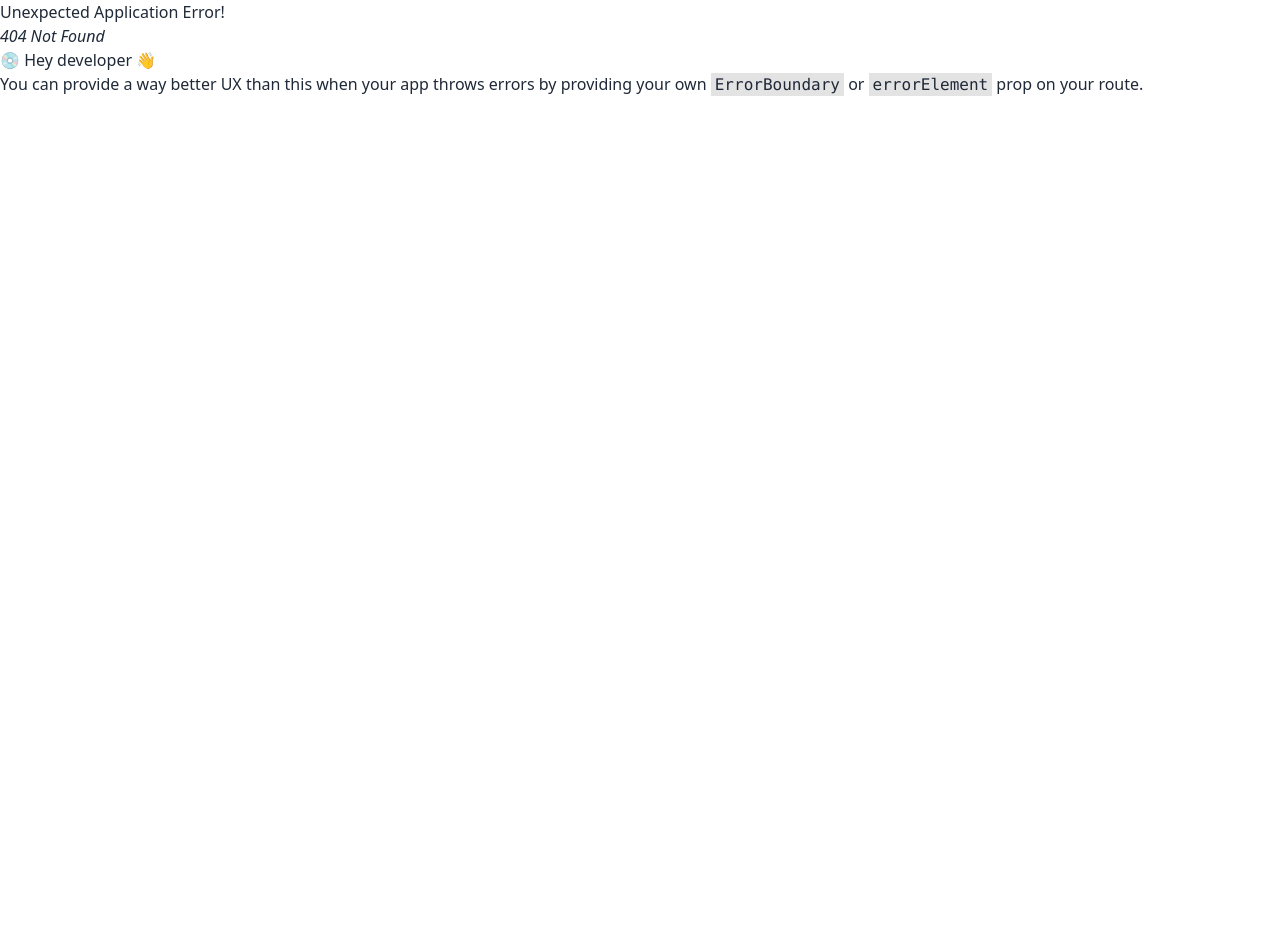
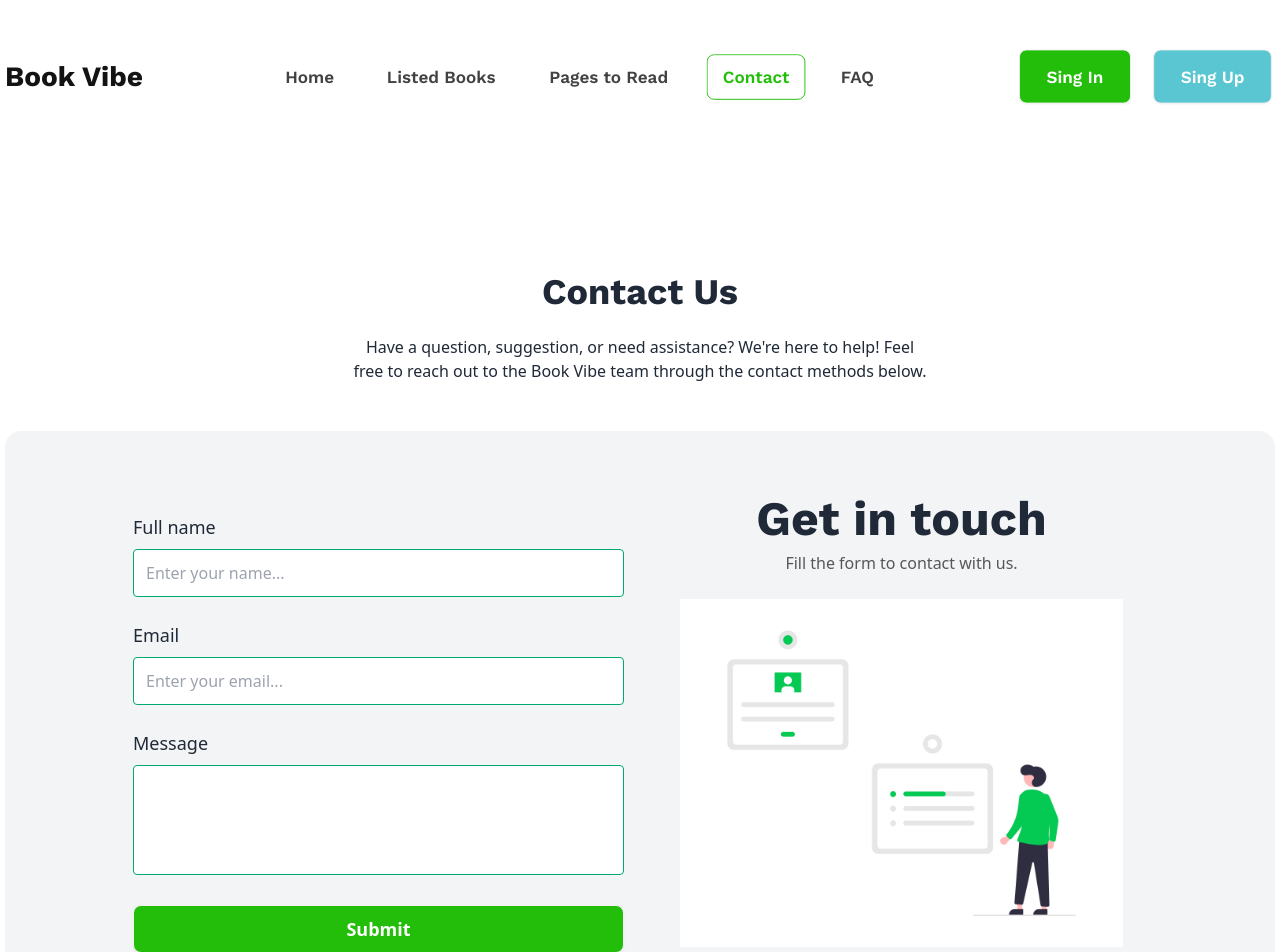
Before and after one commit to omor777/Book-Vibe, a React (Vite) app: page /contact in a window 1280 px wide. Before the commit this address had no page. Shown: the top 952 px of the page. Before the commit the page ends 800 px from the top, so only its background shows below. Built offline with nearby package versions, Linux system fonts and the light colour scheme; a web font is replaced by a local one.

Commit message:
added contact us page

```diff
--- a/src/Routes/Router.jsx
+++ b/src/Routes/Router.jsx
@@ -5,6 +5,7 @@ import Home from "../pages/Home/Home";
 import ListedBooks from "../pages/ListedBooks/ListedBooks";
 import PagesToRead from "../pages/PagesToRead/PagesToRead";
 import Faq from "../pages/Faq/Faq";
+import ContactUs from "../pages/ContactUs/ContactUs";
 
 const router = createBrowserRouter([
   {
@@ -25,6 +26,10 @@ const router = createBrowserRouter([
         element: <PagesToRead />,
       },
       {
+        path: "/contact",
+        element: <ContactUs />,
+      },
+      {
         path: "/book/:id",
         element: <BookDetails />,
         loader: () => fetch("/books.json"),
--- a/src/components/Navbar/Navbar.jsx
+++ b/src/components/Navbar/Navbar.jsx
@@ -42,6 +42,17 @@ const Navbar = () => {
         >
           Pages to Read
         </NavLink>
+
+        <NavLink
+          to={"/contact"}
+          className={({ isActive }) => {
+            return isActive
+              ? "text-lg font-work-sans btn btn-outline text-green-900  font-semibold  rounded-lg border border-green-900 cursor-pointer hover:bg-green-900 hover:border-green-900"
+              : "text-black-80 text-lg font-work-sans btn bg-transparent border-none shadow-none hover:bg-green-5 hover:text-green-900";
+          }}
+        >
+          Contact
+        </NavLink>
         <NavLink
           to={"/faq"}
           className={({ isActive }) => {
--- a/src/layouts/Root.jsx
+++ b/src/layouts/Root.jsx
@@ -7,7 +7,7 @@ import Button from "../components/Button/Button";
 export const ToggleContext = createContext(null);
 
 const Root = () => {
-  const [toggleValue, setToggleValue] = useState("my-drawer");
+  const [toggleValue] = useState("my-drawer");
 
   return (
     <>
@@ -37,7 +37,7 @@ const Root = () => {
                   className={({ isActive }) => {
                     return isActive
                       ? "text-lg font-work-sans btn btn-outline text-green-900  font-semibold  rounded-lg border border-green-900 cursor-pointer hover:bg-green-900 hover:border-green-900"
-                      : "text-black-80 text-lg font-work-sans btn bg-transparent border-none shadow-none hover:bg-green-5 hover:text-green-900";
+                      : "text-black-80 text-lg font-work-sans btn  bg-transparent border-none shadow-none hover:bg-green-5 hover:text-green-900";
                   }}
                 >
                   Home
@@ -47,7 +47,7 @@ const Root = () => {
                   className={({ isActive }) => {
                     return isActive
                       ? "text-lg font-work-sans btn btn-outline text-green-900  font-semibold  rounded-lg border border-green-900 cursor-pointer hover:bg-green-900 hover:border-green-900"
-                      : "text-black-80 text-lg font-work-sans btn bg-transparent border-none shadow-none hover:bg-green-5 hover:text-green-900";
+                      : "text-black-80 text-lg font-work-sans btn  bg-transparent border-none shadow-none hover:bg-green-5 hover:text-green-900";
                   }}
                 >
                   Listed Books
@@ -61,6 +61,17 @@ const Root = () => {
                   }}
                 >
                   Pages to Read
+                </NavLink>
+
+                <NavLink
+                  to={"/contact"}
+                  className={({ isActive }) => {
+                    return isActive
+                      ? "text-lg font-work-sans btn btn-outline text-green-900  font-semibold  rounded-lg border border-green-900 cursor-pointer hover:bg-green-900 hover:border-green-900"
+                      : "text-black-80 text-lg font-work-sans btn bg-transparent border-none shadow-none hover:bg-green-5 hover:text-green-900";
+                  }}
+                >
+                  Contact
                 </NavLink>
                 <NavLink
                   to={"/faq"}
--- /dev/null
+++ b/src/pages/ContactUs/ContactUs.jsx
@@ -0,0 +1,76 @@
+import formImg from "../../assets/contact.png";
+
+const ContactUs = () => {
+  return (
+    <section className="container ">
+      <h2 className="text-[clamp(24px,5vw,36px)] font-bold font-work-sans text-center mt-40">
+        Contact Us
+      </h2>
+      <p className="max-w-xl text-center mx-auto mt-4">
+        Have a question, suggestion, or need assistance? We{"'"}re here to help!
+        Feel free to reach out to the Book Vibe team through the contact methods
+        below.
+      </p>
+      <div className=" flex items-center justify-center mt-12">
+        <div className="grid grid-cols-1 gap-8 px-8 py-16 mx-auto  md:grid-cols-2 md:px-12 lg:px-16 xl:px-32 bg-gray-100 rounded-2xl items-center">
+          <form className="space-y-6 order-1 md:-order-1">
+            <div>
+              <label htmlFor="name" className="mb-2 block text-lg font-medium">
+                Full name
+              </label>
+              <input
+                id="name"
+                type="text"
+                placeholder="Enter your name..."
+                className="w-full p-3 rounded input input-success"
+              />
+            </div>
+            <div>
+              <label htmlFor="email" className="mb-2 block text-lg font-medium">
+                Email
+              </label>
+              <input
+                id="email"
+                type="email"
+                className="w-full p-3 rounded input input-success"
+                placeholder="Enter your email..."
+              />
+            </div>
+            <div>
+              <label
+                htmlFor="message"
+                className="mb-2 block text-lg font-medium"
+              >
+                Message
+              </label>
+              <textarea
+                id="message"
+                rows="3"
+                className="w-full p-3 rounded textarea textarea-success resize-none"
+              ></textarea>
+            </div>
+            <button
+              type="submit"
+              className="w-full   btn bg-green-900 text-white font-semibold text-lg hover:bg-green-900 hover:border-green-900"
+            >
+              Submit
+            </button>
+          </form>
+          <div className="flex flex-col justify-between ">
+            <div className="space-y-2">
+              <h2 className="text-4xl font-bold leading-tight lg:text-5xl text-center font-work-sans">
+                Get in touch
+              </h2>
+              <div className="text-black-70 text-center">
+                Fill the form to contact with us.
+              </div>
+            </div>
+            <img src={formImg} alt="" className="p-6" />
+          </div>
+        </div>
+      </div>
+    </section>
+  );
+};
+
+export default ContactUs;
--- a/src/pages/Faq/Faq.jsx
+++ b/src/pages/Faq/Faq.jsx
@@ -1,7 +1,7 @@
 const Faq = () => {
   return (
-    <section className="container px-4 lg:px-0">
-      <h2 className="text-[clamp(24px,5vw,36px)] font-bold font-work-sans text-center mt-20">
+    <section className="container px-4 lg:px-0 ">
+      <h2 className="text-[clamp(24px,5vw,36px)] font-bold font-work-sans text-center mt-40">
         Frequently Asked Question?
       </h2>
       <p className="max-w-xl text-center mx-auto mt-4">
@@ -9,7 +9,7 @@ const Faq = () => {
         commonly asked questions about our e-book platform.
       </p>
       <div className=" flex items-center justify-center mt-10">
-        <div className="join join-vertical w-full max-w-4xl mx-auto bg-green-5 shadow-md">
+        <div className="join join-vertical w-full max-w-4xl mx-auto bg-black-5">
           <div className="collapse collapse-arrow join-item border border-base-300">
             <input type="radio" name="my-accordion-4" defaultChecked />
             <div className="collapse-title text-xl font-semibold font-work-sans">
```
Also changed, not shown: src/assets/contact.png (added).
